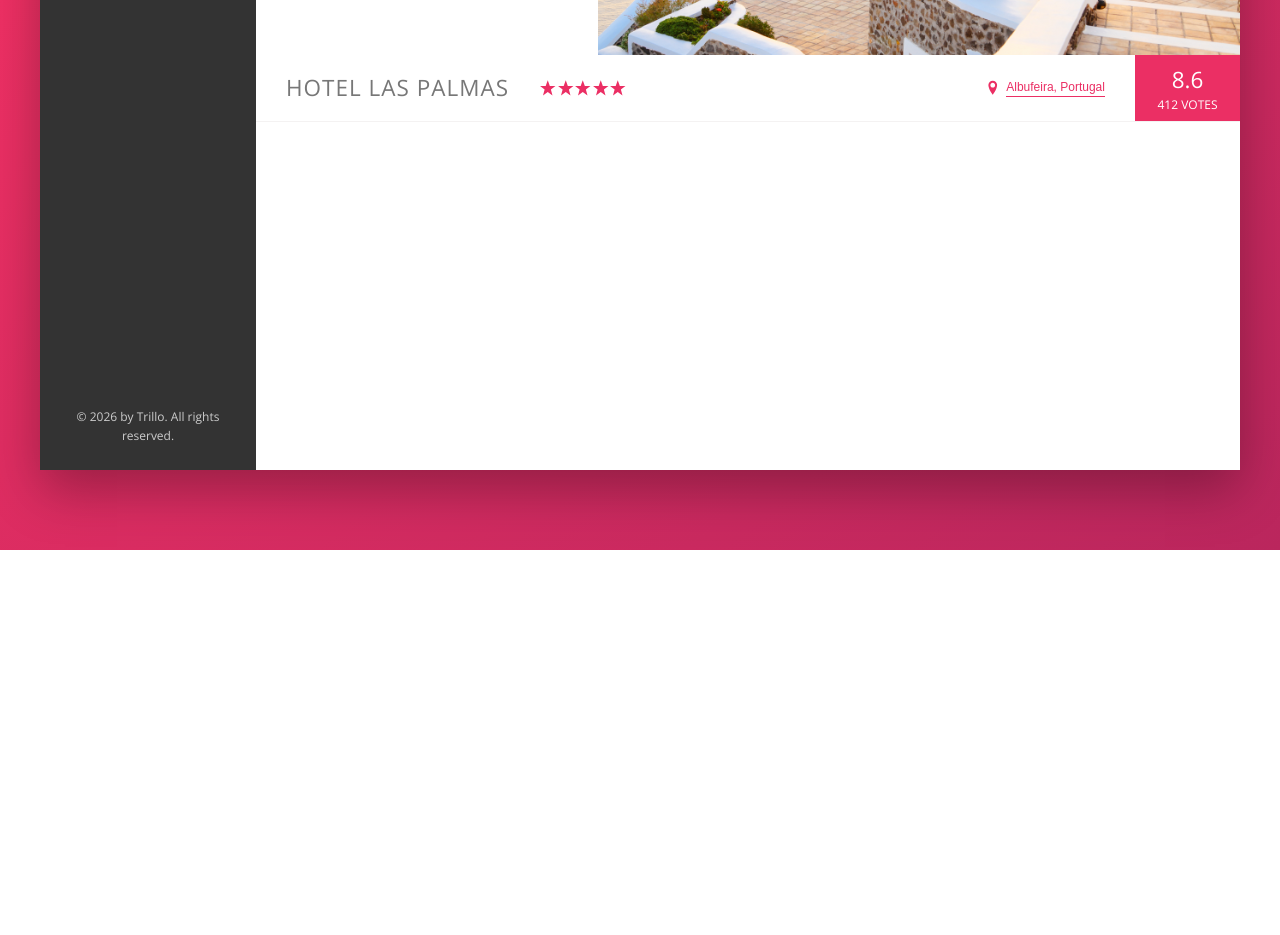
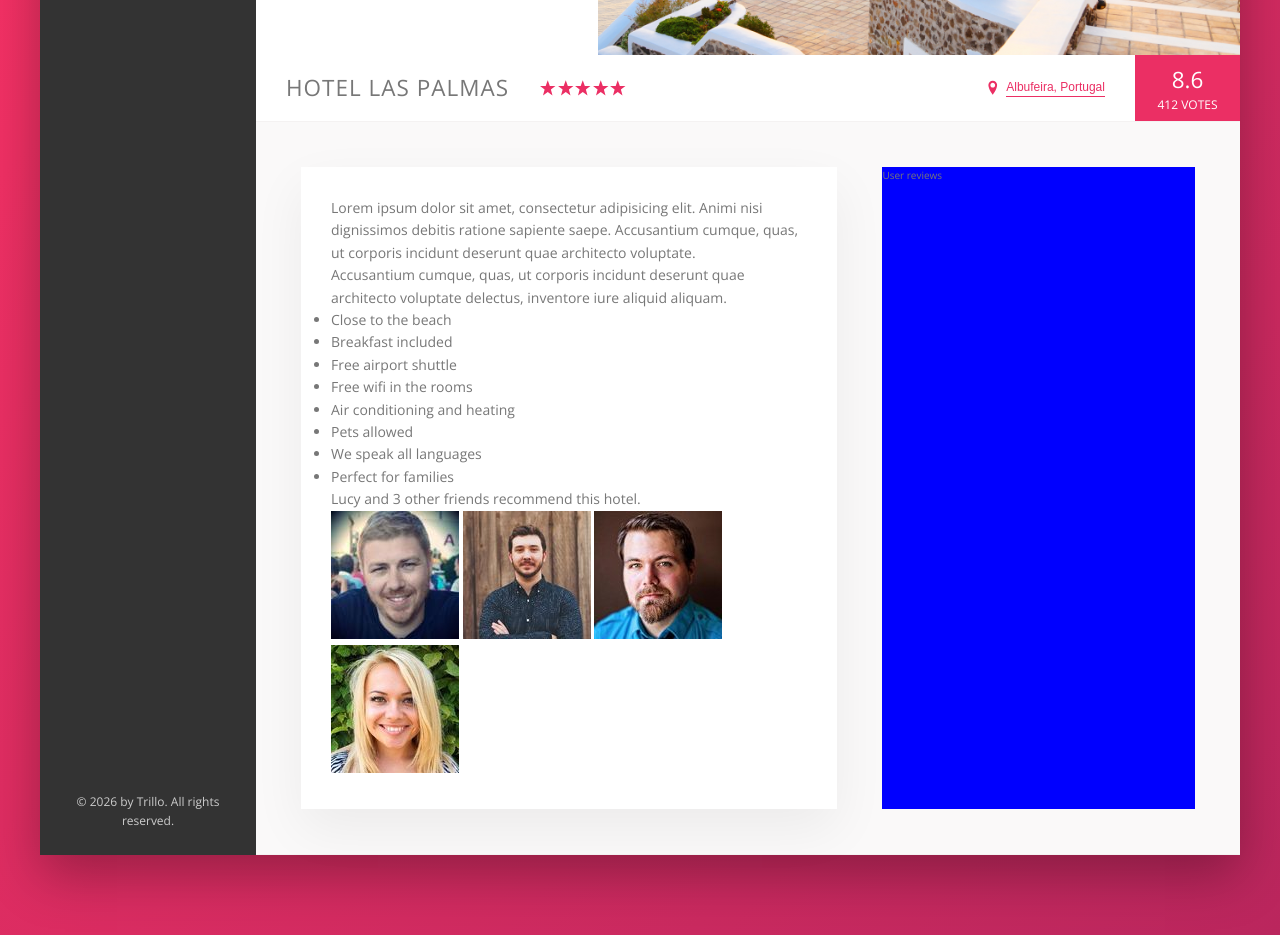
Before and after one commit to hihuydo/frontend-css-trillo, a website: page index.html in a window 1280 px wide. Shown: the part 480-1415 px from the top of the page. Before the commit the page ends 1030 px from the top, so only its background shows below. Drawn offline with nearby package versions, Linux system fonts and the light colour scheme.

Commit message:
WIP building the description section

```diff
--- a/index.html
+++ b/index.html
@@ -135,6 +135,41 @@
                         </div>
                     </div>
 
+                    <div class="detail">
+                        <div class="description">
+                            <p class="paragraph">
+                                Lorem ipsum dolor sit amet, consectetur adipisicing elit. Animi nisi dignissimos debitis ratione sapiente saepe. Accusantium cumque, quas, ut corporis incidunt deserunt quae architecto voluptate.
+                            </p>
+                            <p class="paragraph">
+                                Accusantium cumque, quas, ut corporis incidunt deserunt quae architecto voluptate delectus, inventore iure aliquid aliquam.
+                            </p>
+
+                            <ul class="list">
+                                <li class="list__item">Close to the beach</li>
+                                <li class="list__item">Breakfast included</li>
+                                <li class="list__item">Free airport shuttle</li>
+                                <li class="list__item">Free wifi in the rooms</li>
+                                <li class="list__item">Air conditioning and heating</li>
+                                <li class="list__item">Pets allowed</li>
+                                <li class="list__item">We speak all languages</li>
+                                <li class="list__item">Perfect for families</li>
+                            </ul>
+                            <div class="recommend">
+                                <p class="recommend__count">
+                                    Lucy and 3 other friends recommend this hotel.
+                                </p>
+                                <div class="recommend__friends">
+                                    <img src="img/user-3.jpg" alt="Friend 1" class="recommend__photo">
+                                    <img src="img/user-4.jpg" alt="Friend 2" class="recommend__photo">
+                                    <img src="img/user-5.jpg" alt="Friend 3" class="recommend__photo">
+                                    <img src="img/user-6.jpg" alt="Friend 4" class="recommend__photo">
+                                </div>
+                            </div>
+                        </div>
+                        <div class="user-reviews">
+                            User reviews
+                        </div>
+                    </div>
                 </main>
             </div>
 
--- a/sass/_base.scss
+++ b/sass/_base.scss
@@ -11,6 +11,9 @@
     --color-grey-dark-3: #999;
 
     --shadow-dark: 0 2rem 5rem rgba(0, 0, 0, .3);
+    --shadow-light: 0 2rem 5rem rgba(0, 0, 0, .06);
+
+    --line: 1px solid var(--color-grey-light-2);
 }
 
 * {
--- a/sass/_layout.scss
+++ b/sass/_layout.scss
@@ -33,8 +33,6 @@
     .hotel-view {
         background-color: #fff;
         flex: 1; /* the element will take up the remaining space */
-
-        height: 80rem;
     }
 }
 
@@ -48,3 +46,27 @@
         display: block; /* image should always be block or inline-bllock, to avoid whitespace issues */
     }
 }
+
+
+.detail {
+    display: flex;
+    padding: 4.5rem;
+    background-color: var(--color-grey-light-1);
+    border-bottom: var(--line);
+
+}
+
+.description {
+    font-size: 1.4rem;
+    background-color: #fff;
+    box-shadow: var(--shadow-light);
+    padding: 3rem;
+    flex: 0 0 60%; /* flex-shrink: 0; flex-grow: 0; flex-basis: 60% */
+    margin-right: 4.5rem;
+
+}
+
+.user-reviews {
+    background-color: blue;
+    flex: 1;     /* the element will take up the remaining space */
+}
```
Also changed, not shown: css/style.css, 1 other file.
